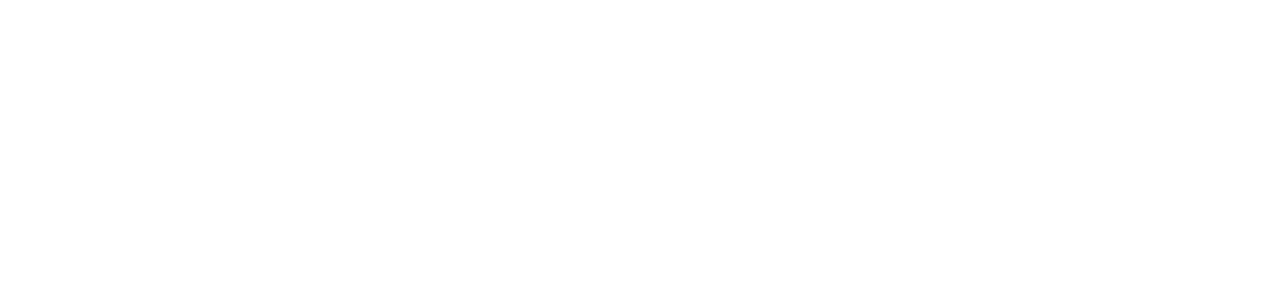
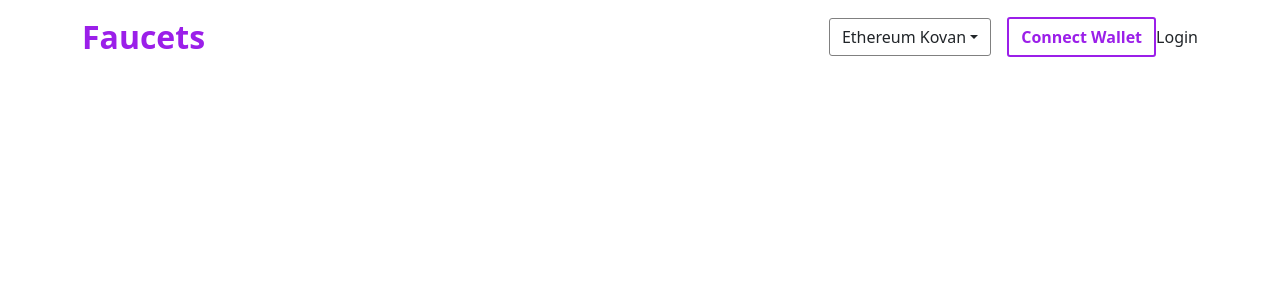
Before and after one commit to sonjibony/faucets, a React (Create React App) app: page / in a window 1280 px wide. Shown: the top 300 px of the page. Built offline with nearby package versions, Linux system fonts and the light colour scheme.

Commit message:
navbar added

```diff
--- a/src/App.js
+++ b/src/App.js
@@ -4,7 +4,7 @@
 
 function App() {
   return (
-    <div className="App">
+    <div>
       <RouterProvider router={routes}></RouterProvider>
     </div>
   );
--- /dev/null
+++ b/src/Pages/Home/Header/Header.js
@@ -0,0 +1,57 @@
+import { Button } from "bootstrap";
+import React from "react";
+import Container from "react-bootstrap/Container";
+import Navbar from "react-bootstrap/Navbar";
+import NavDropdown from "react-bootstrap/NavDropdown";
+
+const Header = () => {
+  return (
+    <Navbar>
+      <Container>
+        <Navbar.Brand className="fs-2 fw-bold" href="#home" style={{color:"#9b1fe9"}}>Faucets</Navbar.Brand>
+        <Navbar.Toggle />
+        <Navbar.Collapse className="justify-content-end">
+          <div className="me-3">
+            <button className="btn" style={{border:"1px solid grey", borderRadius:"3px"}}>
+              <NavDropdown title="Ethereum Kovan" id="basic-nav-dropdown">
+                <NavDropdown.Item href="#action/3.1">
+                  Ethereum Kovan
+                </NavDropdown.Item>
+                <NavDropdown.Item href="#action/3.2">
+                  Arbitrum Rinkeby
+                </NavDropdown.Item>
+                <NavDropdown.Item href="#action/3.3">
+                  Avalanche Fuji
+                </NavDropdown.Item>
+                <NavDropdown.Item href="#action/3.3">
+                  BNB Chain Testnet
+                </NavDropdown.Item>
+                <NavDropdown.Item href="#action/3.3">
+                  Ethereum Rinkeby
+                </NavDropdown.Item>
+                <NavDropdown.Item href="#action/3.3">
+                  Fantom Testnet
+                </NavDropdown.Item>
+                <NavDropdown.Item href="#action/3.3">
+                  Harmony Testnet
+                </NavDropdown.Item>
+                <NavDropdown.Item href="#action/3.3">
+                  POA Network Sokol
+                </NavDropdown.Item>
+                <NavDropdown.Item href="#action/3.3">
+                  Polygon Mumbai
+                </NavDropdown.Item>
+              </NavDropdown>
+            </button>
+          </div>
+<button className="btn fw-bold" style={{border:"2px solid #9b1fe9 ", color:"#9b1fe9", borderRadius:"3px"}}>Connect Wallet</button>
+        </Navbar.Collapse>
+        <div>
+            Login
+        </div>
+      </Container>
+    </Navbar>
+  );
+};
+
+export default Header;
--- /dev/null
+++ b/src/Pages/Home/Home/Home.js
@@ -0,0 +1,12 @@
+import React from 'react';
+import Header from '../Header/Header';
+
+const Home = () => {
+    return (
+        <div>
+          <Header></Header>
+        </div>
+    );
+};
+
+export default Home;
--- a/src/Routes/Routes/Routes.js
+++ b/src/Routes/Routes/Routes.js
@@ -1,5 +1,6 @@
 import { createBrowserRouter } from "react-router-dom";
 import Main from "../../layout/Main";
+import Home from "../../Pages/Home/Home/Home";
 
 export const routes = createBrowserRouter([
     {
@@ -7,7 +8,8 @@
         element: <Main></Main>,
         children: [
 {
-
+    path: '/',
+    element: <Home></Home>
 }
     ]
     }
```
